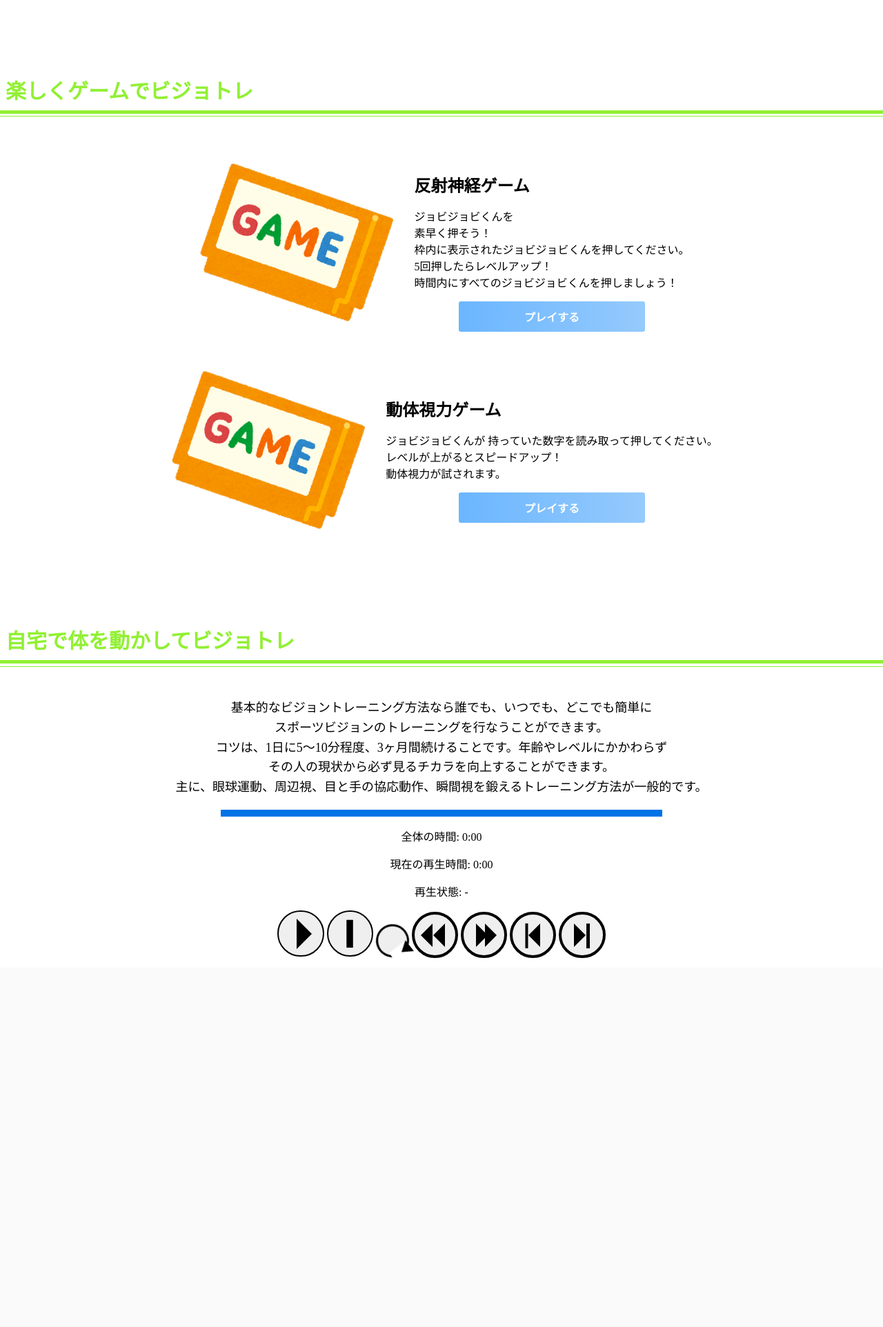
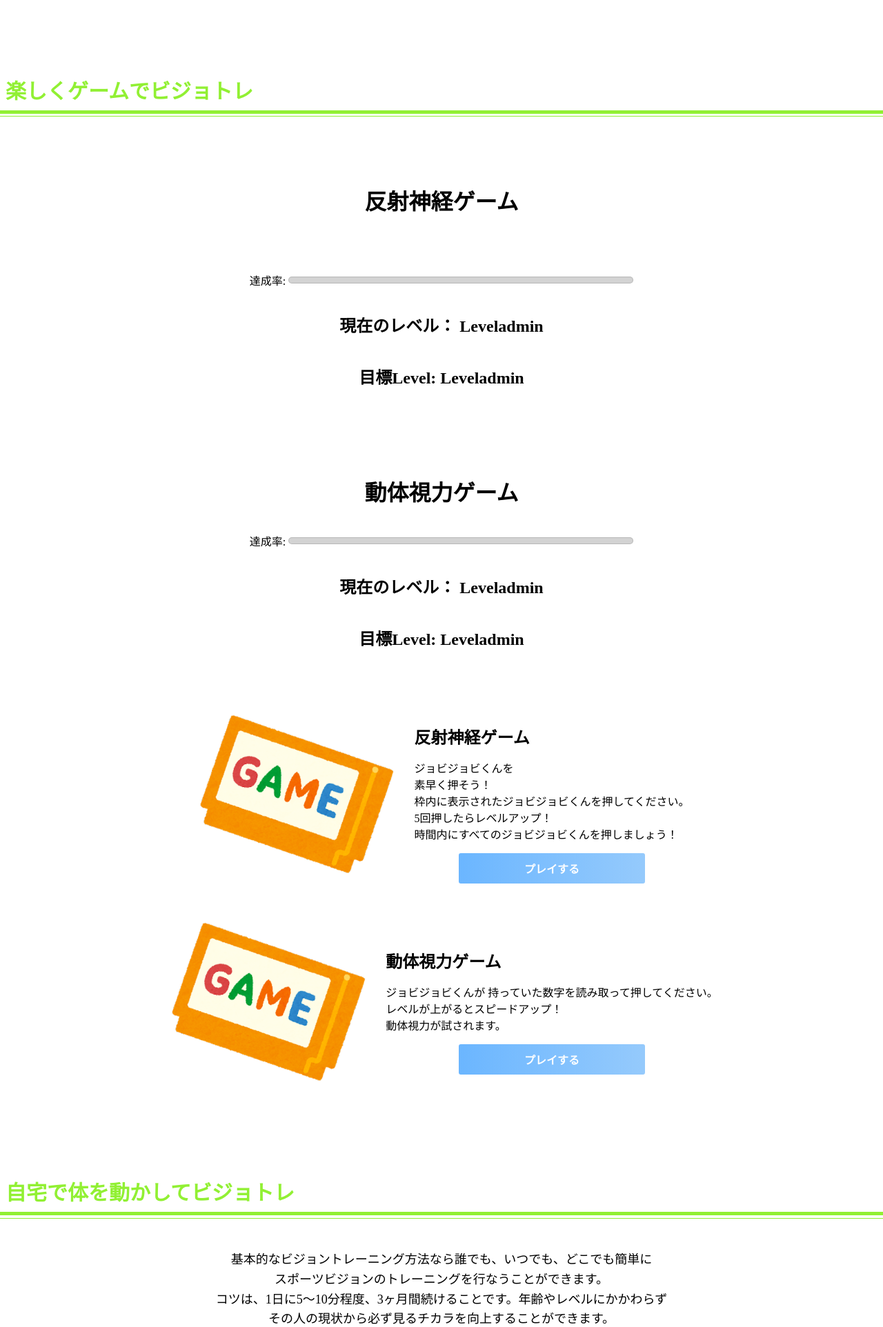
Before and after one commit to IshikawaMasato/visiontraining_2023, a Flask app: page /user/ in a window 1280 px wide. Shown: the part 1215-3139 px from the top of the page at 69% size. Before the commit the page ends 2604 px from the top, so only its background shows below. Run offline with Flask 3, Linux system fonts and the light colour scheme; the visitor is signed in with stand-in values (Sample User, id 1); a database or web service that is not in the repository returns one stand-in record (values such as "Sample title"); some libraries are stand-ins or nearby versions.

Commit message:
user.htmlに目標の閲覧機能の追加

```diff
--- a/templates/layout.html
+++ b/templates/layout.html
@@ -7,6 +7,7 @@
     <meta name="viewport" content="width=device-width, initial-scale=1.0">
     <link rel="stylesheet" type="text/css" href="{{ url_for('static', filename='css/header.css') }}">
     <link rel="stylesheet" type="text/css" href="{{ url_for('static', filename='css/top.css') }}">
+    <link rel="stylesheet" type="text/css" href="{{ url_for('static', filename='css/vision_register.css') }}">
     <title>{% block title %}{% endblock %}</title>
 </head>
 <body>
--- a/templates/top.html
+++ b/templates/top.html
@@ -4,4 +4,5 @@
 
 
     {% include "top_header.html" %}
+    {% include "content.html"%}
     {% include "visiontraining_video.html"%}
--- a/templates/top_header.html
+++ b/templates/top_header.html
@@ -1,6 +1,6 @@
 
 <header class="header">
-    <h1 class="header-logo"><a href={{ url_for('index') }}>ビジョトレ</a></h1>
+    <h1 class="header-logo"><a href="{{ url_for('index') }}">ビジョトレ</a></h1>
 
     <nav class="header-nav">
         <ul class="header-list">
--- a/templates/user.html
+++ b/templates/user.html
@@ -4,4 +4,5 @@
 
 
     {% include "user/user_header.html" %}
+    {% include "user/user_content.html"%}
     {% include "visiontraining_video.html"%}
--- /dev/null
+++ b/templates/user/user_content.html
@@ -0,0 +1,111 @@
+{% block content %}
+<div class="slideshow-container">
+    <div class="slide fade">
+        <img src="../static/images/slide1.png" alt="スライド1">
+    </div>
+    <div class="slide fade">
+        <img src="../static/images/slide2.png" alt="スライド2">
+    </div>
+  </div>
+<script>
+    let slideIndex = 0;
+    showSlides();
+
+    function showSlides() {
+      let slides = document.getElementsByClassName("slide");
+
+    for (let i = 0; i < slides.length; i++) {
+        slides[i].style.display = "none";
+    }
+
+    slideIndex++;
+
+    if (slideIndex > slides.length) {
+        slideIndex = 1;
+    }
+
+    slides[slideIndex - 1].style.display = "block";
+
+    setTimeout(showSlides, 3000); // 3秒ごとにスライドを切り替える
+  }
+</script>
+
+<div class="midasi">
+  <h1 class="tit_font">ビジョントレーニングとは</h1>
+</div>
+<div class="photo-container">
+    <img src="../static/images/img_sport03.png" alt="写真の説明" class="photo">
+    <p class="description">
+    ビジョントレーニングとは、目の見るチカラ「視覚機能」を高めるためのトレーニングです。
+    スポーツビジョントレーニングとも呼ばれます。50年以上前からアメリカ合衆国で提唱、
+    開発されてきたトレーニング方法で、”オプトメトリスト”と呼ばれる眼科医とほぼ横並び
+    の国家資格制度に基づき北米や欧州を中心に多くの国々で広く導入されています。残念ながら
+    日本では公的な資格制度はまだありません。
+      ビジョントレーニングには、眼球を動かす筋肉、
+      眼筋を鍛えることで両目を使って目標物を正確に捉えたり、
+      目からの情報を脳で処理して体を動かす運動機能を向上する効果があります。
+      アスリート、スポーツ選手のパフォーマンス向上、発達期の子供の視覚機能の向上、
+      発達障害の子どもの学力・運動能力の向上、ディスクレシア（識字障碍）の治療、
+      中高齢者の運動機能の維持回復などに有効であるとして、日本でも導入が広がりつつあります。
+    </p>
+</div>
+
+<div class="midasi">
+  <h1 class="tit_font">楽しくゲームでビジョトレ</h1>
+</div>
+
+{% for re in result %}
+<div class="vision-box">
+    <div class="vision">
+        <h1>反射神経ゲーム</h1>
+        <h1></h1>
+        <p>達成率: <meter class="meters" min="0" max="{{ re[1] }}" value="{{ re[0] }}"></meter></p>
+        <h2>現在のレベル： Level{{ re[0] }} </h2>
+        <h2>目標Level: Level{{ re[1]}}
+        </h2>
+    </div>
+    <div class="vision">
+        <h1>動体視力ゲーム</h1>
+        <p>達成率: <meter class="meters" min="0" max="{{ re[3] }}" value="{{ re[2] }}"></meter></p>
+        <h2>現在のレベル： Level{{ re[2] }}</h2>
+        <h2>目標Level: Level{{ re[3]}}</h2>
+    </div>
+    {% endfor %}
+<div class="photo-container">
+    <img class="photo" src="../static/images/game_software_cassette.png" alt="写真1の説明">
+      <div class="text-container">
+        <h2 class="title">反射神経ゲーム</h2>
+        <p class="description">ジョビジョビくんを<br>
+          素早く押そう！<br>
+          枠内に表示されたジョビジョビくんを押してください。<br>
+          5回押したらレベルアップ！<br>
+          時間内にすべてのジョビジョビくんを押しましょう！</p>
+          <div class="button005">
+            <a href="#">プレイする</a>
+          </div>
+      </div>
+</div>
+
+<div class="photo-container">
+    <img class="photo" src="../static/images/game_software_cassette.png" alt="写真2の説明">
+    <div class="text-container">
+        <h2 class="title">動体視力ゲーム</h2>
+        <p class="description">ジョビジョビくんが
+        持っていた数字を読み取って押してください。<br>
+        レベルが上がるとスピードアップ！<br>
+        動体視力が試されます。</p>
+        <div class="button005">
+        <a href="{{ url_for('dva_game.dva_game')}}">プレイする</a>
+        </div>
+    </div>
+</div>
+
+<div class="midasi">
+  <h1 class="tit_font">自宅で体を動かしてビジョトレ</h1>
+</div>
+<p id="description">基本的なビジョントレーニング方法なら誰でも、いつでも、どこでも簡単に<br>
+  スポーツビジョンのトレーニングを行なうことができます。<br>
+  コツは、1日に5～10分程度、3ヶ月間続けることです。年齢やレベルにかかわらず<br>
+  その人の現状から必ず見るチカラを向上することができます。<br>
+  主に、眼球運動、周辺視、目と手の協応動作、瞬間視を鍛えるトレーニング方法が一般的です。</p>
+{% endblock %}
--- a/templates/user/user_header.html
+++ b/templates/user/user_header.html
@@ -1,5 +1,5 @@
 <header id="header" class="header">
-  <h1 id="header" class="header-logo"><a href={{ url_for('user.user') }}>ビジョトレ</a></h1>
+  <h1 id="header" class="header-logo"><a href="{{ url_for('user.user') }}">ビジョトレ</a></h1>
 
   <nav class="header-nav">
       <ul class="header-list">
@@ -11,7 +11,7 @@
 
   <div class="account-icon" id="accountIcon"></div>
   <div class="account-menu" id="accountMenu">
-    <div class="account-menu-item"><a href="#">ログアウト</a></div>
+    <div class="account-menu-item"><a href="{{ url_for('user.logout') }}">ログアウト</a></div>
     <div class="account-menu-item"><a href="account_delete.html">退会</a></div>
   </div>
 
--- a/templates/visiontraining_video.html
+++ b/templates/visiontraining_video.html
@@ -1,97 +1,3 @@
-{% block content %}
-<div class="slideshow-container">
-    <div class="slide fade">
-        <img src="../static/images/slide1.png" alt="スライド1">
-    </div>
-    <div class="slide fade">
-        <img src="../static/images/slide2.png" alt="スライド2">
-    </div>
-  </div>
-<script>
-    let slideIndex = 0;
-    showSlides();
-
-    function showSlides() {
-      let slides = document.getElementsByClassName("slide");
-
-    for (let i = 0; i < slides.length; i++) {
-        slides[i].style.display = "none";
-    }
-
-    slideIndex++;
-
-    if (slideIndex > slides.length) {
-        slideIndex = 1;
-    }
-
-    slides[slideIndex - 1].style.display = "block";
-
-    setTimeout(showSlides, 3000); // 3秒ごとにスライドを切り替える
-  }
-</script>
-
-<div class="midasi">
-  <h1 class="tit_font">ビジョントレーニングとは</h1>
-</div>
-<div class="photo-container">
-    <img src="../static/images/img_sport03.png" alt="写真の説明" class="photo">
-    <p class="description">
-    ビジョントレーニングとは、目の見るチカラ「視覚機能」を高めるためのトレーニングです。
-    スポーツビジョントレーニングとも呼ばれます。50年以上前からアメリカ合衆国で提唱、
-    開発されてきたトレーニング方法で、”オプトメトリスト”と呼ばれる眼科医とほぼ横並び
-    の国家資格制度に基づき北米や欧州を中心に多くの国々で広く導入されています。残念ながら
-    日本では公的な資格制度はまだありません。
-      ビジョントレーニングには、眼球を動かす筋肉、
-      眼筋を鍛えることで両目を使って目標物を正確に捉えたり、
-      目からの情報を脳で処理して体を動かす運動機能を向上する効果があります。
-      アスリート、スポーツ選手のパフォーマンス向上、発達期の子供の視覚機能の向上、
-      発達障害の子どもの学力・運動能力の向上、ディスクレシア（識字障碍）の治療、
-      中高齢者の運動機能の維持回復などに有効であるとして、日本でも導入が広がりつつあります。
-    </p>
-</div>
-
-<div class="midasi">
-  <h1 class="tit_font">楽しくゲームでビジョトレ</h1>
-</div>
-
-<div class="photo-container">
-    <img class="photo" src="../static/images/game_software_cassette.png" alt="写真1の説明">
-      <div class="text-container">
-        <h2 class="title">反射神経ゲーム</h2>
-        <p class="description">ジョビジョビくんを<br>
-          素早く押そう！<br>
-          枠内に表示されたジョビジョビくんを押してください。<br>
-          5回押したらレベルアップ！<br>
-          時間内にすべてのジョビジョビくんを押しましょう！</p>
-          <div class="button005">
-            <a href="#">プレイする</a>
-          </div>
-      </div>
-</div>
-
-<div class="photo-container">
-    <img class="photo" src="../static/images/game_software_cassette.png" alt="写真2の説明">
-    <div class="text-container">
-        <h2 class="title">動体視力ゲーム</h2>
-        <p class="description">ジョビジョビくんが
-          持っていた数字を読み取って押してください。<br>
-          レベルが上がるとスピードアップ！<br>
-          動体視力が試されます。</p>
-        <div class="button005">
-          <a href="{{ url_for('dva_game.dva_game')}}">プレイする</a>
-        </div>
-    </div>
-</div>
-
-<div class="midasi">
-  <h1 class="tit_font">自宅で体を動かしてビジョトレ</h1>
-</div>
-<p id="description">基本的なビジョントレーニング方法なら誰でも、いつでも、どこでも簡単に<br>
-  スポーツビジョンのトレーニングを行なうことができます。<br>
-  コツは、1日に5～10分程度、3ヶ月間続けることです。年齢やレベルにかかわらず<br>
-  その人の現状から必ず見るチカラを向上することができます。<br>
-  主に、眼球運動、周辺視、目と手の協応動作、瞬間視を鍛えるトレーニング方法が一般的です。</p>
-{% endblock %}
 {% block video %}
 <link rel="stylesheet" type="text/css" href="{{ url_for('static', filename='css/visiontraining_video.css') }}">
 <div class="video-content">
--- a/user.py
+++ b/user.py
@@ -15,7 +15,9 @@ def logout():
 @user_bp.route('/')
 def user():
     if 'user' in session:
-        return render_template('user.html')
+        id = session['user']
+        result = db.vision_confirm(id)
+        return render_template('user.html',result=result)
     else:
         return render_template('top.html')
 
@@ -33,10 +35,12 @@ def login_exe():
     if db.login(user_id, password):
         id=db.get_id(user_id)
         session['user'] = id
-        return render_template('user.html')
+        result = db.vision_confirm(id)
+        return render_template('user.html',result=result)
     else :
         error = 'ユーザIDもしくはパスワードが違います。'
         return render_template('user/login.html',error=error,user_data=user_data)
+
 @user_bp.route('/register_form')
 def register_form():
     return render_template('user/account_register.html')
```
Also changed, not shown: templates/content.html (added, +94 -0 lines), templates/vision/vision.html (added, +16 -0 lines), templates/vision/vision_register.html (renamed from templates/vision_register.html, +6 -1 lines), vision_register.py (+4 -4 lines), static/css/top.css (line endings or trailing spaces).
